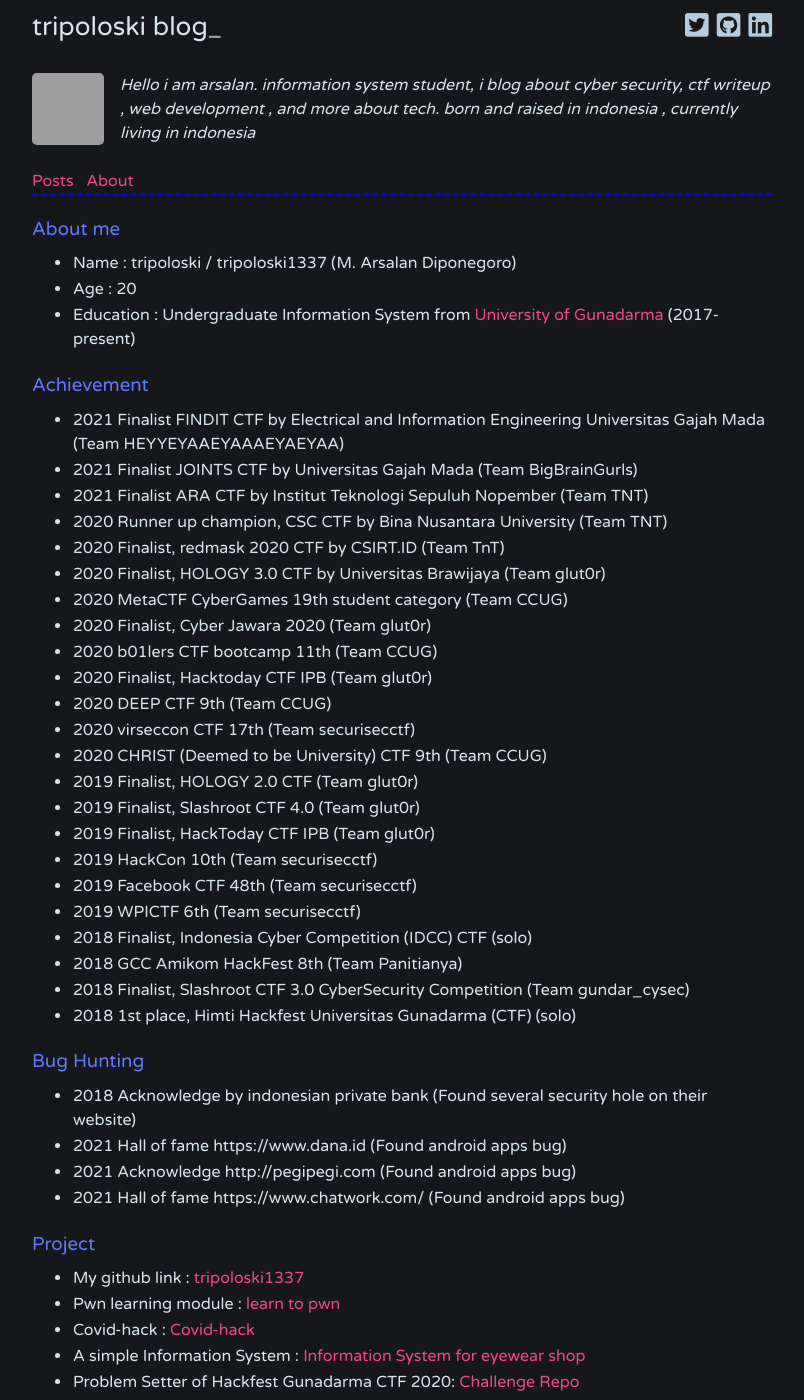
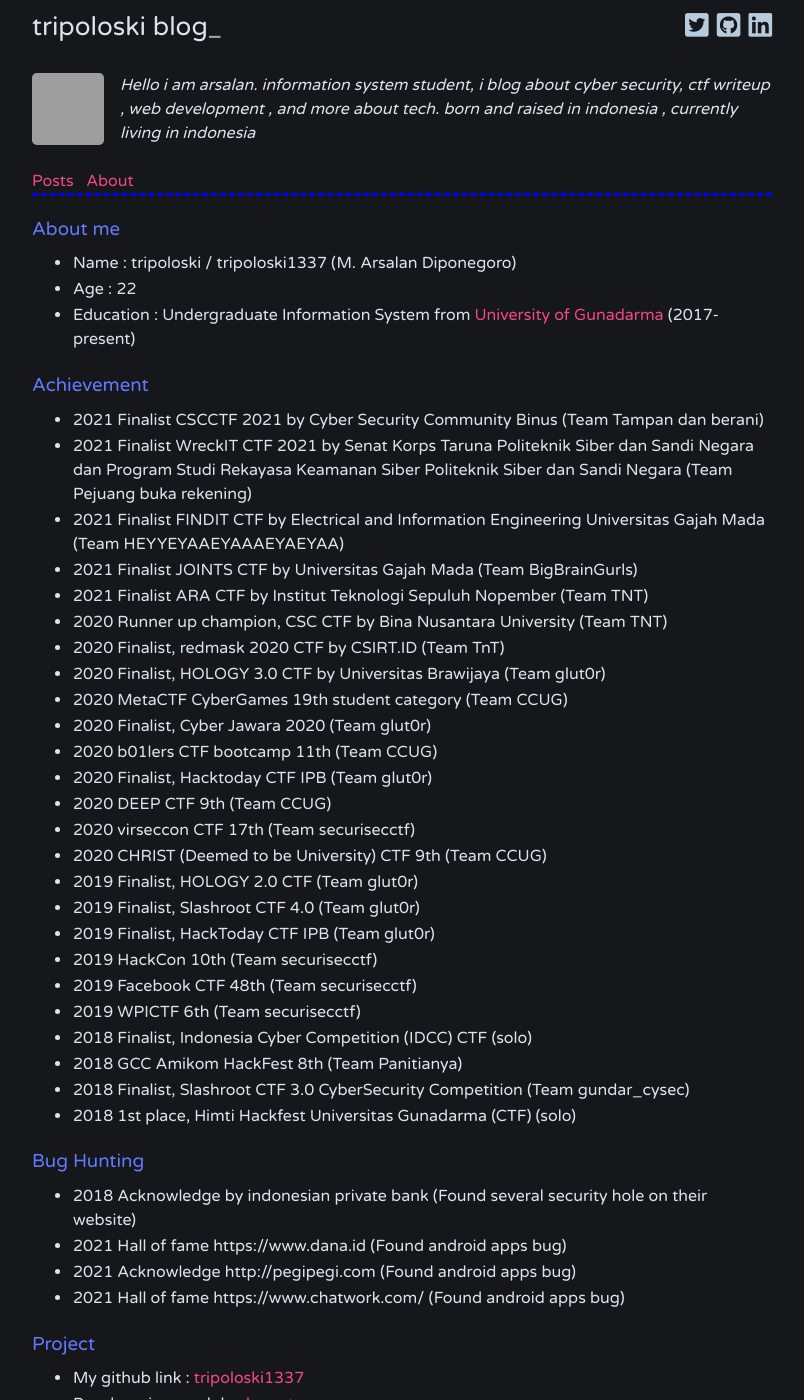
Before and after one commit to tripoloski1337/tripoloski1337.github.io, a Jekyll site: the page built from about/index.html, in a window 1280 px wide and 1400 px high. Shown: the whole window, without its empty margins (238-1042 px from the left). Built offline with Jekyll 4.4.1, drawn with Linux system fonts in a browser that asks for light colours; some of the changed text lies outside the part shown; grey boxes are pictures that could not be loaded.

Commit message:
add more Achievement

```diff
--- a/about/index.html
+++ b/about/index.html
@@ -15,12 +15,14 @@
 <h3>About me</h3>
 <ul>
   <li>Name : tripoloski / tripoloski1337 (M. Arsalan Diponegoro) </li>
-  <li>Age : 20</li>
+  <li>Age : 22</li>
   <li>Education : Undergraduate Information System from <a href="https://www.gunadarma.ac.id/"> University of Gunadarma</a> (2017-present)</li>
 </ul>
 
 <h3>Achievement</h3>
 <ul>
+  <li>2021 Finalist CSCCTF 2021 by Cyber Security Community Binus (Team Tampan dan berani)</li>
+  <li>2021 Finalist WreckIT CTF 2021 by Senat Korps Taruna Politeknik Siber dan Sandi Negara dan Program Studi Rekayasa Keamanan Siber Politeknik Siber dan Sandi Negara (Team Pejuang buka rekening)</li>
   <li>2021 Finalist FINDIT CTF by Electrical and Information Engineering Universitas Gajah Mada (Team HEYYEYAAEYAAAEYAEYAA)</li>
   <li>2021 Finalist JOINTS CTF by Universitas Gajah Mada (Team BigBrainGurls)</li>
   <li>2021 Finalist ARA CTF by Institut Teknologi Sepuluh Nopember (Team TNT)</li>
@@ -65,6 +67,9 @@
 
 <h3>CTF Organizer</h3>
 <ul>
+  <li>2021 Technofair CTF : Pwn Challenge (arm32, aarch64)</li>
+  <li>2021 Hackfest 0x04 CTF : Pwn Challenge </li>
+  <li>2021 Hackfest 0x03 CTF : Pwn Challenge , Reversing Challenge</li>
   <li>2020 Hackfest 0x03 CTF : Pwn Challenge , Reversing Challenge</li>
   <li>2019 Hackfest 0x02 CTF : Pwn Challenge , Reversing Challenge</li>
   <li>2019 Himti Hackfest CTF : Pwn Challenge , Reversing Challenge</li>
@@ -72,7 +77,7 @@
 
 <h3>Working experience</h3>
 <ul>
-  <li>2020 - present <a href="https://indodax.com/" > indodax.com</a>Cyber Security Researcher</li>
+  <li>2020.02 - 2021.06 <a href="https://indodax.com/" > indodax.com</a>Cyber Security Researcher</li>
 </ul>
 
 <h3>Contact me</h3>
```
